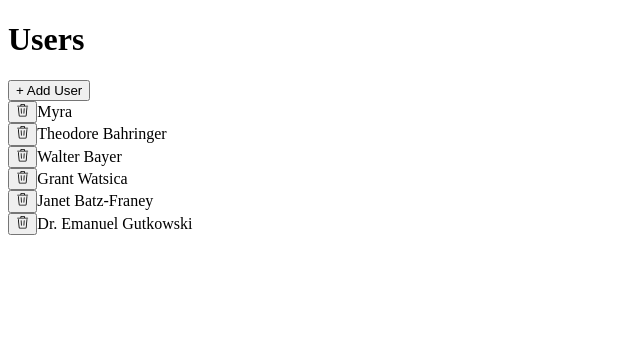
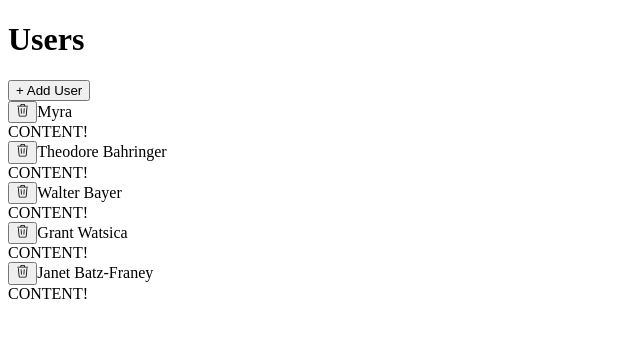
Before and after one commit to zdTang/stephen_react_Mike_learn, a React (Create React App) app in the folder learn_jsx/: page / in a window 1280 px wide. Shown: the top 338 px of the page, without its empty margins (0-640 px from the left). Built offline with nearby package versions, Linux system fonts and the light colour scheme; data requests are answered from the project's data file.

Commit message:
C21-380 Adding the ExpandablePanel

```diff
--- a/learn_jsx/db.json
+++ b/learn_jsx/db.json
@@ -29,10 +29,6 @@
     {
       "id": "a0d2",
       "name": "Janet Batz-Franey"
-    },
-    {
-      "id": "e018",
-      "name": "Dr. Emanuel Gutkowski"
     }
   ],
   "albums": [],
--- /dev/null
+++ b/learn_jsx/src/components/ExpandablePanel.js
@@ -0,0 +1,14 @@
+function ExpandablePanel({ header, children }) {
+  return (
+    <div className="mb-2 border rounded">
+      <div className="flex p-2 justify-between items-center cursor-pointer">
+        <div className="flex flex-row items-center justify-between">
+          {header}
+        </div>
+      </div>
+      <div className="p-2 border-t">{children}</div>
+    </div>
+  );
+}
+
+export default ExpandablePanel;
--- a/learn_jsx/src/components/UsersListItem.js
+++ b/learn_jsx/src/components/UsersListItem.js
@@ -2,24 +2,22 @@
 import Button from "./Button";
 import { removeUser } from "../store";
 import useThunk from "../hooks/use-thunk";
+import ExpandablePanel from "./ExpandablePanel";
 function UsersListItem({ user }) {
   const [doRemoveUser, isLoading, error] = useThunk(removeUser);
   const handleClick = () => {
     doRemoveUser(user);
   };
-  return (
-    <div className="mb-2 border rounded">
-      <div className="flex p-2 justify-between items-center cursor-pointer">
-        <div className="flex flex-row items-center justify-between">
-          <Button className="mr-3" loading={isLoading} onClick={handleClick}>
-            <GoTrash />
-          </Button>
-          {error && <div>Error deleting user</div>}
-          {user.name}
-        </div>
-      </div>
-    </div>
+  const header = (
+    <>
+      <Button className="mr-3" loading={isLoading} onClick={handleClick}>
+        <GoTrash />
+      </Button>
+      {error && <div>Error deleting user</div>}
+      {user.name}
+    </>
   );
+  return <ExpandablePanel header={header}>CONTENT!</ExpandablePanel>;
 }
 
 export default UsersListItem;
```
